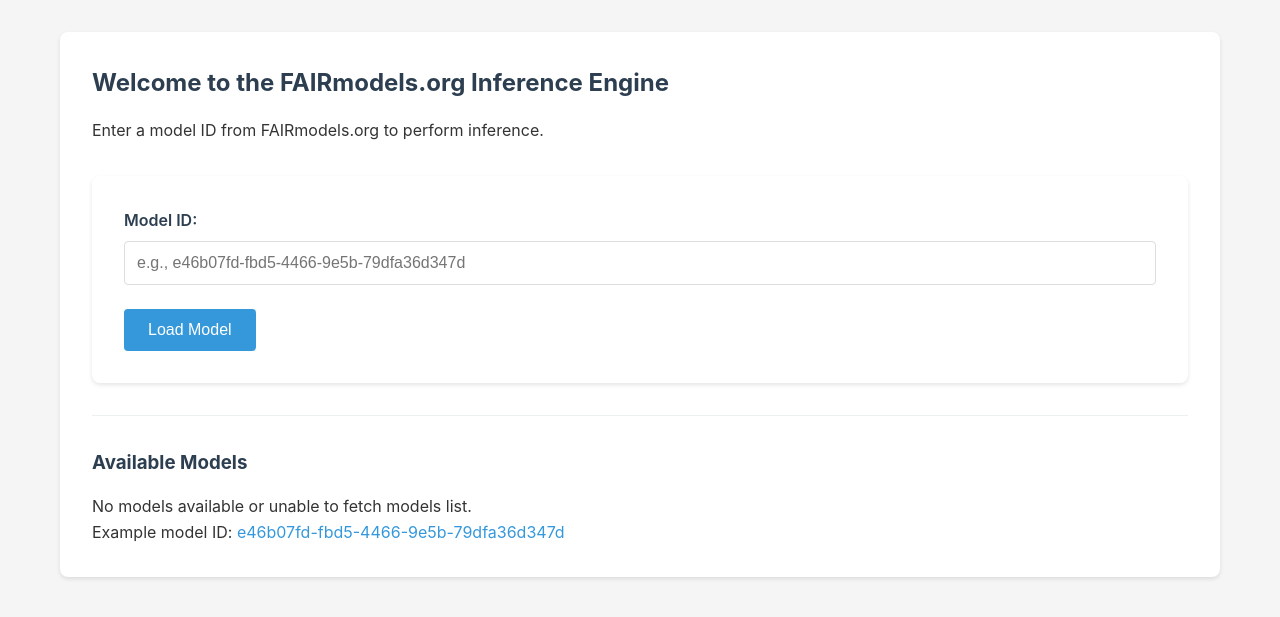
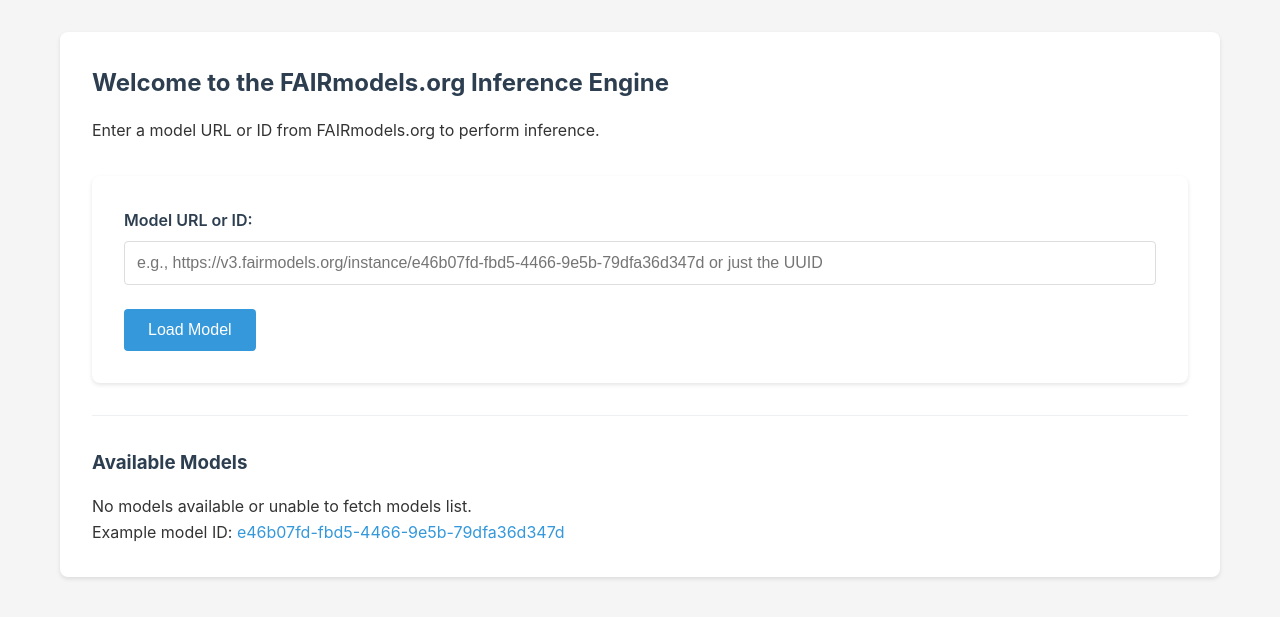
Before and after one commit to MaastrichtU-BISS/fairmodels-inference, a Flask app: page / in a window 1280 px wide. Shown: the part 149-766 px from the top of the page. Run offline with Flask 3, Linux system fonts and the light colour scheme; data that the repository does not hold is empty.

Commit message:
Updated to use external URLs

```diff
--- a/app.py
+++ b/app.py
@@ -22,6 +22,24 @@
 logger = logging.getLogger(__name__)
 
 
+def extract_model_id(model_id_or_url: str) -> str:
+    """
+    Extract model ID from either a URL or a plain UUID.
+
+    Args:
+        model_id_or_url: Either a full URL or just a UUID
+
+    Returns:
+        The extracted UUID
+    """
+    if '://' in model_id_or_url:
+        # It's a URL, extract the last non-empty path segment
+        parts = model_id_or_url.rstrip('/').split('/')
+        return parts[-1]
+    # It's already just an ID
+    return model_id_or_url
+
+
 @app.route('/')
 def index():
     """Landing page with option to enter model ID."""
@@ -40,9 +58,12 @@
     Display the inference form for a specific model.
 
     Args:
-        model_id: The unique identifier for the model from FAIRmodels.org
+        model_id: The unique identifier for the model from FAIRmodels.org (or full URL)
     """
     try:
+        # Extract UUID if a full URL was provided
+        model_id = extract_model_id(model_id)
+
         metadata_handler = MetadataHandler()
         metadata = metadata_handler.fetch_metadata(model_id)
 
@@ -73,9 +94,12 @@
     Perform inference using the submitted form data.
 
     Args:
-        model_id: The unique identifier for the model
+        model_id: The unique identifier for the model (or full URL)
     """
     try:
+        # Extract UUID if a full URL was provided
+        model_id = extract_model_id(model_id)
+
         # Get form data
         input_data = request.form.to_dict()
 
@@ -108,9 +132,12 @@
     API endpoint for performing inference (returns JSON).
 
     Args:
-        model_id: The unique identifier for the model
+        model_id: The unique identifier for the model (or full URL)
     """
     try:
+        # Extract UUID if a full URL was provided
+        model_id = extract_model_id(model_id)
+
         # Get JSON data
         input_data = request.get_json()
 
--- a/templates/index.html
+++ b/templates/index.html
@@ -5,15 +5,15 @@
 {% block content %}
 <div class="welcome-section">
     <h2>Welcome to the FAIRmodels.org Inference Engine</h2>
-    <p>Enter a model ID from FAIRmodels.org to perform inference.</p>
+    <p>Enter a model URL or ID from FAIRmodels.org to perform inference.</p>
 
     <form action="" method="get" id="model-id-form" class="model-id-form">
         <div class="form-group">
-            <label for="model_id">Model ID:</label>
+            <label for="model_id">Model URL or ID:</label>
             <input type="text"
                    id="model_id"
                    name="model_id"
-                   placeholder="e.g., e46b07fd-fbd5-4466-9e5b-79dfa36d347d"
+                   placeholder="e.g., https://v3.fairmodels.org/instance/e46b07fd-fbd5-4466-9e5b-79dfa36d347d or just the UUID"
                    required>
         </div>
         <button type="submit">Load Model</button>
@@ -42,7 +42,15 @@
 <script>
 document.getElementById('model-id-form').addEventListener('submit', function(e) {
     e.preventDefault();
-    const modelId = document.getElementById('model_id').value.trim();
+    let modelId = document.getElementById('model_id').value.trim();
+
+    // Extract UUID from URL if a full URL was provided
+    if (modelId.includes('://')) {
+        // Extract the last part of the URL path (the UUID)
+        const urlParts = modelId.split('/');
+        modelId = urlParts[urlParts.length - 1] || urlParts[urlParts.length - 2];
+    }
+
     if (modelId) {
         window.location.href = `/model/${modelId}`;
     }
```
